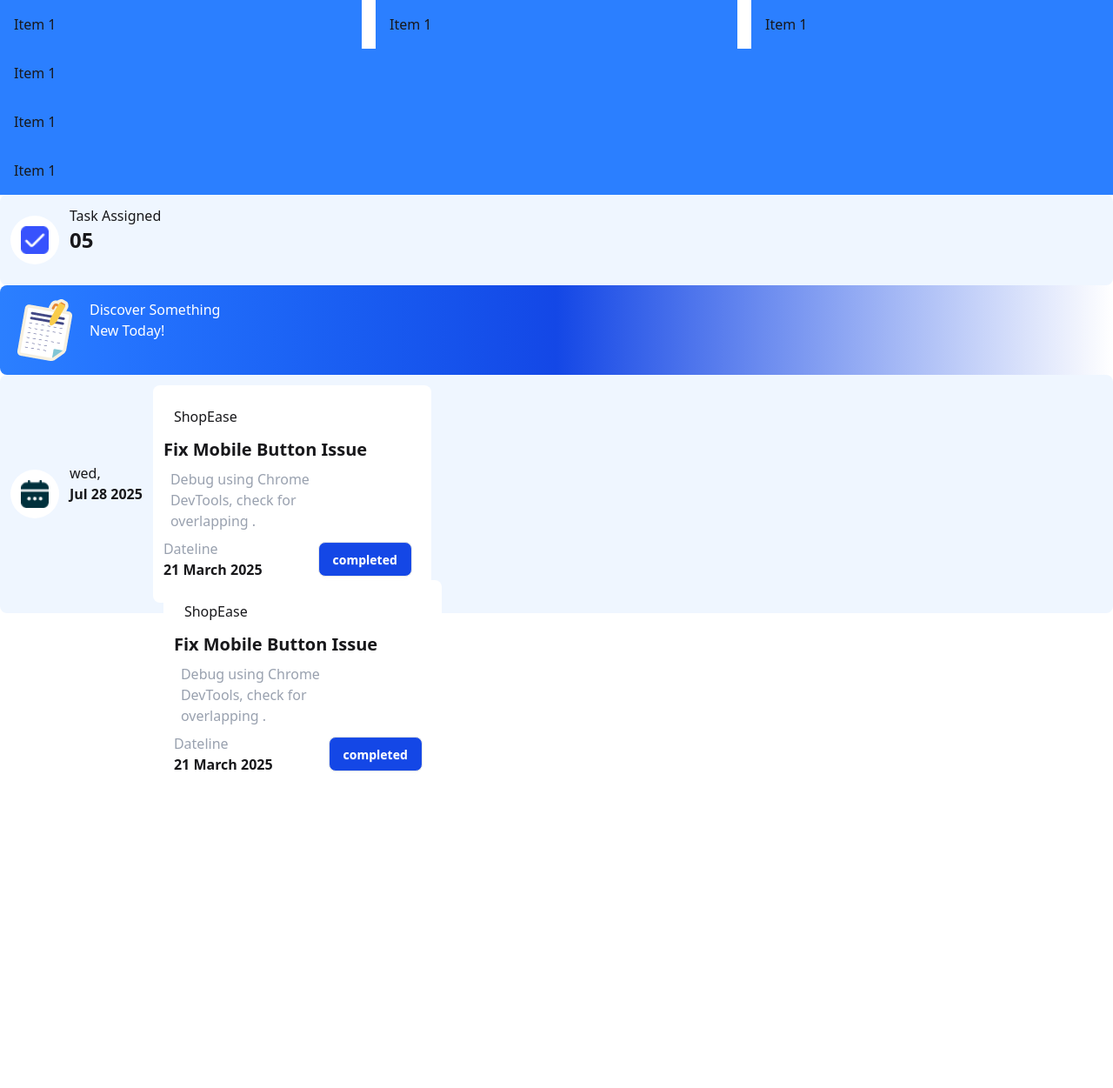
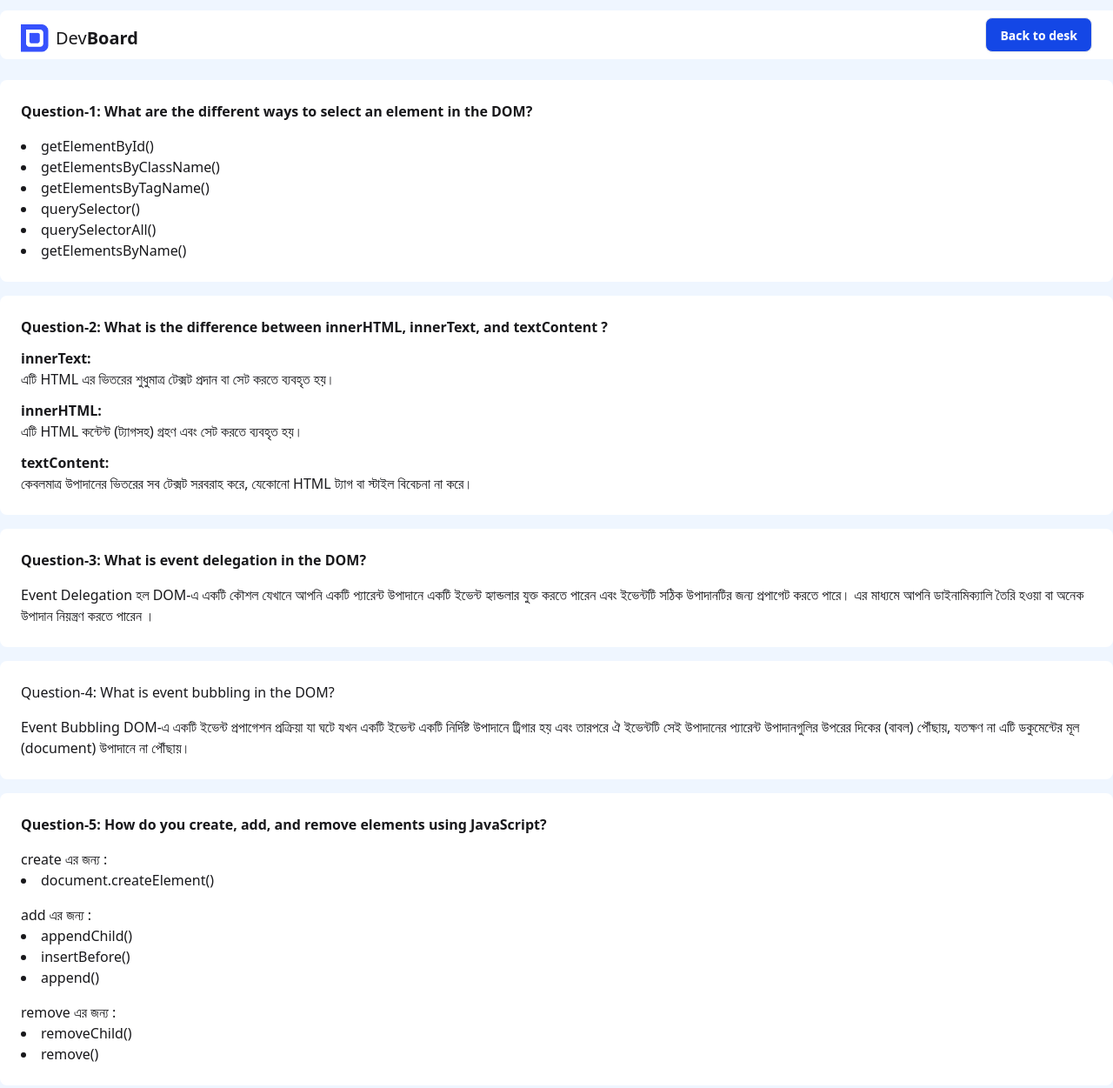
Before and after one commit to akferdous56/assignment-5, a plain HTML site: page find.html in a window 1280 px wide. Shown: the whole page at 87% size. Before the commit the page ends 917 px from the top, so only its background shows below. Drawn offline with nearby package versions, Linux system fonts and the light colour scheme.

Commit message:
first commit

```diff
--- a/find.html
+++ b/find.html
@@ -7,85 +7,100 @@
     <link href="https://cdn.jsdelivr.net/npm/daisyui@5" rel="stylesheet" type="text/css" />
 <script src="https://cdn.jsdelivr.net/npm/@tailwindcss/browser@4"></script>
 </head>
-<body>
+<body class="bg-blue-50 max-w-screen-full">
 
-  <div class="grid grid-cols-3 gap-4">
-    <div class="bg-blue-500 p-4">Item 1</div>
-    <div class="bg-blue-500 p-4">Item 1</div>
-    <div class="bg-blue-500 p-4">Item 1</div>
+    <nav class="max-w-screen-xl mx-auto py-3 ">
+        <header class="flex  justify-between items-center bg-white rounded-l-lg px-6  p-2 ">
+          <div class="flex mt-2 items-center gap-2">
+              <img class="h-8" src="assets/logo.png" alt="">
+              <div>
+                  <p class="text-xl">Dev<span class="font-bold">Board</span></p>
+              </div>
+          </div>
+         <div>
+            <button id="back" class="btn bg-blue-700 rounded-lg text-white">Back to desk</button>
+         </div>
+        </header>
 
-  </div>
+        </nav>
+
+        <section class="max-w-screen-xl mx-auto py-3 ">
+
+            <div class="bg-white p-6 rounded-lg">
+                <h1 class="font-bold">
+                    Question-1: What are the different ways to select an element in the DOM?
+                </h1>
+                <div class="mt-4">
+                    <li>getElementById()</li>
+                <li>getElementsByClassName()</li>
+                <li>getElementsByTagName()</li>
+                <li>querySelector()</li>
+                <li>querySelectorAll()</li>
+                <li>getElementsByName()</li>
+                </div>
+            </div>
+
+            <div class="mt-4 bg-white p-6 rounded-lg">
+                <p class="font-bold">Question-2: What is the difference between innerHTML, innerText, and textContent ?</p>
+
+                <div class="mt-3">
+                    <h1 class="font-semibold">innerText:</h1>
+                <p>এটি HTML এর ভিতরের শুধুমাত্র টেক্সট প্রদান বা সেট করতে ব্যবহৃত হয়। </p>
+
+                </div>
+                <div class="mt-3">
+                    <h1 class="font-semibold">
+                        innerHTML:
+                    </h1>
+
+                    <p>এটি HTML কন্টেন্ট (ট্যাগসহ) গ্রহণ এবং সেট করতে ব্যবহৃত হয়।</p>
+                </div>
+
+                <div class="mt-3">
+                    <h1 class="font-semibold">textContent:</h1>
+                    <p>কেবলমাত্র উপাদানের ভিতরের সব টেক্সট সরবরাহ করে, যেকোনো HTML ট্যাগ বা স্টাইল বিবেচনা না করে।</p>
+                </div>
 
 
 
-  <div class="bg-blue-500 p-4">Item 1</div>
-  <div class="bg-blue-500 p-4">Item 1</div>
-  <div class="bg-blue-500 p-4">Item 1</div>
+            </div>
 
-  <div class="flex items-center gap-3 bg-blue-50 p-3  rounded-lg  ">
-    <div class=" bg-white p-3 rounded-full">
-        <img class="h-8 " src="assets/checkbox.png" alt="">
-    </div>
-    <div>
-       <h1>Task Assigned</h1>
-       <p class="font-bold text-2xl">05</p>
+            <div class="mt-4 bg-white p-6 rounded-lg">
+                <h1 class="font-bold">Question-3: What is event delegation in the DOM?</h1>
+                <p class="mt-4">Event Delegation হল DOM-এ একটি কৌশল যেখানে আপনি একটি প্যারেন্ট উপাদানে একটি ইভেন্ট হ্যান্ডলার যুক্ত করতে পারেন এবং ইভেন্টটি সঠিক উপাদানটির জন্য প্রপাগেট
+                    করতে পারে। এর মাধ্যমে আপনি ডাইনামিক্যালি তৈরি হওয়া বা অনেক উপাদান নিয়ন্ত্রণ করতে পারেন ।</p>
 
-     </div>
+            </div>
+            <div class="mt-4 bg-white p-6 rounded-lg">
+                <h1>Question-4: What is event bubbling in the DOM?</h1>
+                <p class="mt-4">Event Bubbling DOM-এ একটি ইভেন্ট প্রপাগেশন প্রক্রিয়া যা ঘটে যখন একটি ইভেন্ট একটি নির্দিষ্ট উপাদানে ট্রিগার হয় এবং তারপরে ঐ ইভেন্টটি সেই উপাদানের প্যারেন্ট উপাদানগুলির উপরের দিকের (বাবল) পৌঁছায়, যতক্ষণ না এটি ডকুমেন্টের মূল (document) উপাদানে না পৌঁছায়।</p>
 
-</div>
-<div class="flex items-center gap-3 bg-gradient-to-r from-blue-500 to- via-blue-700  p-3 rounded-lg ">
-    <img class="" src="assets/board.png" alt="">
-    <div>
+            </div>
 
-       <p class=" text-white">Discover Something <br>
-         New Today!</p>
+            <div class="mt-4 bg-white p-6 rounded-lg">
+                <h1 class="font-bold">Question-5: How do you create, add, and remove elements using JavaScript?</h1>
+                <div class="mt-4">
+                    <h1>create এর জন্য :</h1>
+                    <li>document.createElement()</li>
+                </div>
+                <div class="mt-4">
+                    <h1>add এর জন্য :</h1>
+                    <li>appendChild()</li>
+                    <li>insertBefore()</li>
+                    <li>append()</li>
+                </div>
+                <div class="mt-4">
+                    <h1> remove এর জন্য :</h1>
+                    <li>removeChild()</li>
+                    <li>remove()</li>
 
-     </div>
+                </div>
 
-</div>
-<div class="flex items-center gap-3 bg-blue-50 p-3 rounded-lg  ">
-   <div class=" bg-white p-3 rounded-full ">
-    <img class="h-8" src="assets/calender.png" alt="">
-   </div>
-    <div>
+            </div>
 
-       <p>wed,<br> <span class="font-bold">Jul 28 2025 </span></p>
-
-     </div>
+        </section>
 
 
-
-<div class=" bg-white  w-[320px] h-[250px] p-3 rounded-lg  ">
-<button class="bg-white p-3 rounded-md">
-ShopEase
-</button>
-<p class="font-bold text-xl  ">Fix Mobile Button Issue </p>
-<p class="bg-white p-2 w-60 rounded-md text-gray-400">Debug using Chrome DevTools, check for overlapping .</p>
-<div class="flex items-center gap-16">
-<div>
-    <h1 class="text-gray-400">Dateline</h1>
-<p class="font-semibold">21 March 2025</p>
-</div>
-<div>
-    <button class="btn bg-blue-700 text-white rounded-lg">completed</button>
-</div>
-</div>
-<div class=" bg-white  w-[320px] h-[250px] p-3 rounded-lg  ">
-<button class="bg-white p-3 rounded-md">
-ShopEase
-</button>
-<p class="font-bold text-xl  ">Fix Mobile Button Issue </p>
-<p class="bg-white p-2 w-60 rounded-md text-gray-400">Debug using Chrome DevTools, check for overlapping .</p>
-<div class="flex items-center gap-16">
-<div>
-    <h1 class="text-gray-400">Dateline</h1>
-<p class="font-semibold">21 March 2025</p>
-</div>
-<div>
-    <button class="btn bg-blue-700 text-white rounded-lg">completed</button>
-</div>
-</div>
-
-
+<script src="script/third.js"></script>
 </body>
 </html>
--- /dev/null
+++ b/script/secand.js
@@ -0,0 +1,4 @@
+ document.getElementById("discover").addEventListener("click",function(){
+
+    window.location.href = "./find.html"
+ })
--- /dev/null
+++ b/script/third.js
@@ -0,0 +1,3 @@
+document.getElementById("back").addEventListener("click",function(){
+    window.location.href = "./index.html"
+ })
```
Also changed, not shown: index.html (+25 -18 lines), script/fast.js (+157 -0 lines).
